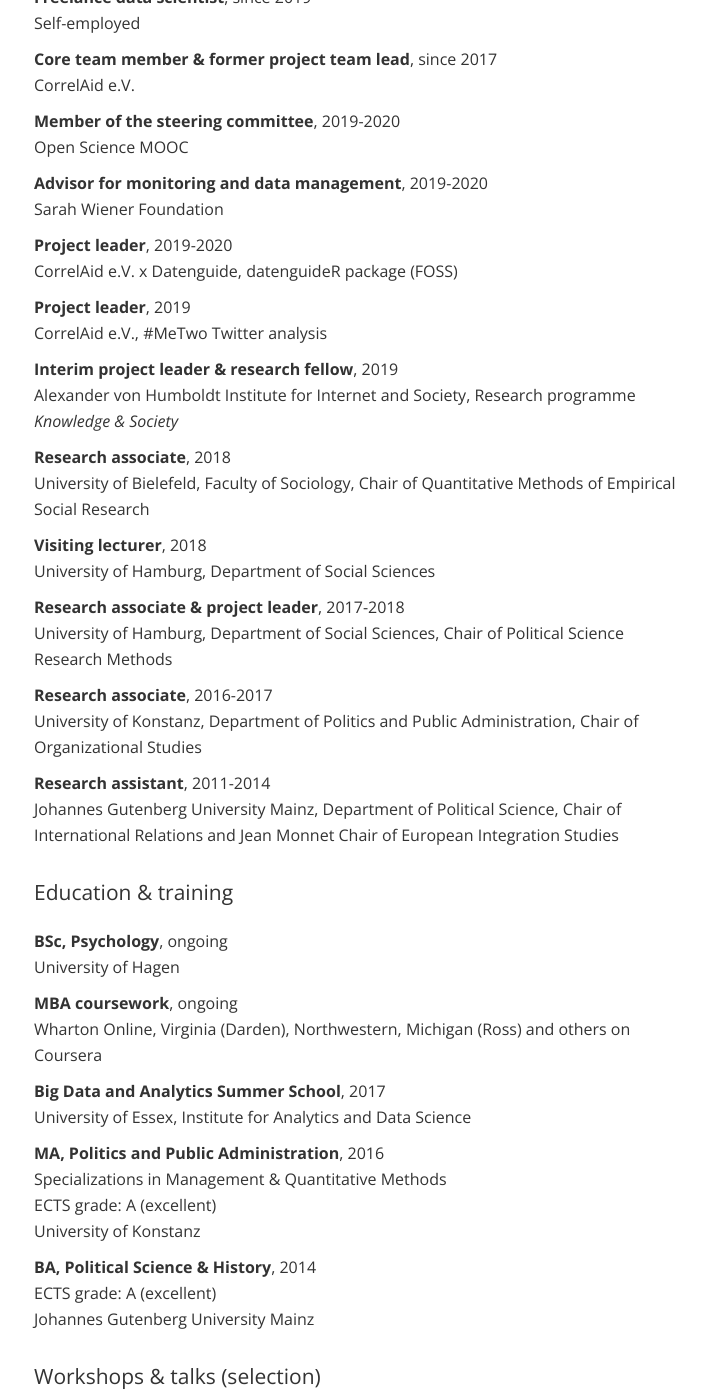
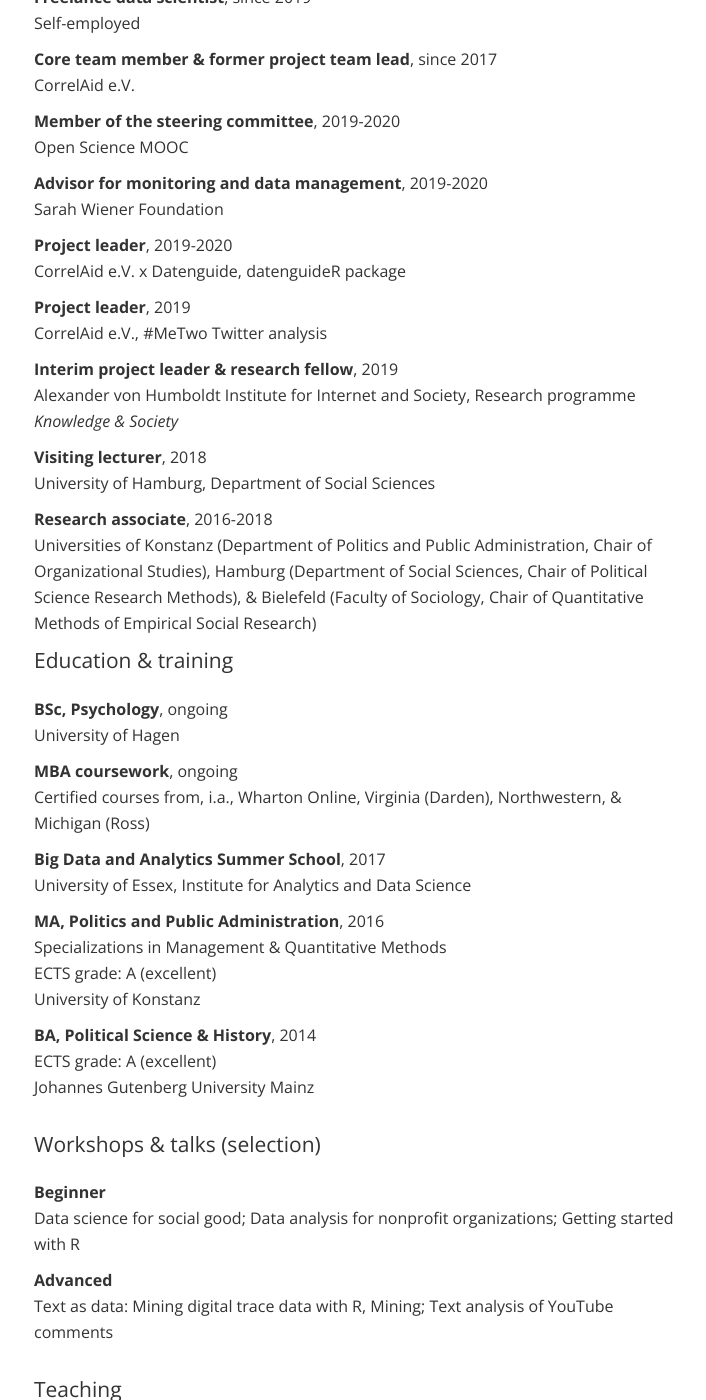
Before and after one commit to lhehnke/lhehnke.github.io, a Jekyll site: the page built from cv/index.html, in a window 1280 px wide and 1400 px high, scrolled down 355 px. Shown: the whole window, without its empty margins (282-988 px from the left). Built offline with Jekyll 4.4.1, drawn with Linux system fonts in a browser that asks for light colours; nearby versions of some CDN libraries; some of the changed text lies outside the part shown.

Commit message:
Update CV

```diff
--- a/cv/index.html
+++ b/cv/index.html
@@ -36,10 +36,7 @@
 				Sarah Wiener Foundation</p>
 
     <p><strong> Project leader</strong>, 2019-2020<br>
-				CorrelAid e.V. x Datenguide, datenguideR package (FOSS)</p>
-
-<!--    <p><strong> Data scientist</strong>, 2019-2020<br>
-				Liberate Science GmbH </p> -->
+				CorrelAid e.V. x Datenguide, datenguideR package</p>
 
     <p><strong> Project leader</strong>, 2019<br>
 				CorrelAid e.V., #MeTwo Twitter analysis </p>
@@ -47,20 +44,11 @@
     <p><strong> Interim project leader & research fellow</strong>, 2019<br>
 				Alexander von Humboldt Institute for Internet and Society, Research programme <em>Knowledge & Society</em></p>
 
-    <p><strong>Research associate</strong>, 2018<br>
-				University of Bielefeld, Faculty of Sociology, Chair of Quantitative Methods of Empirical Social Research </p>
-
     <p><strong>Visiting lecturer</strong>, 2018<br>
 				University of Hamburg, Department of Social Sciences</p>
 
-    <p><strong>Research associate & project leader</strong>, 2017-2018<br>
-				University of Hamburg, Department of Social Sciences, Chair of Political Science Research Methods </p>
-
-    <p><strong>Research associate</strong>, 2016-2017<br>
-				University of Konstanz, Department of Politics and Public Administration, Chair of Organizational Studies</p>
-
-    <p style="margin-bottom:30px"><strong>Research assistant</strong>, 2011-2014<br>
-				Johannes Gutenberg University Mainz, Department of Political Science, Chair of International Relations and Jean Monnet Chair of European Integration Studies </p>
+    <p><strong>Research associate</strong>, 2016-2018<br>
+				Universities of Konstanz (Department of Politics and Public Administration, Chair of Organizational Studies), Hamburg (Department of Social Sciences, Chair of Political Science Research Methods), & Bielefeld (Faculty of Sociology, Chair of Quantitative Methods of Empirical Social Research)</p>
 
 
     <p class="lead">Education & training</p>
@@ -69,7 +57,7 @@
 				University of Hagen</p>
 
     <p><strong>MBA coursework</strong>, ongoing<br>
-				Wharton Online, Virginia (Darden), Northwestern, Michigan (Ross) and others on Coursera</p>
+				Certified courses from, i.a., Wharton Online, Virginia (Darden), Northwestern, & Michigan (Ross)</p>
 
     <p><strong>Big Data and Analytics Summer School</strong>, 2017<br>
 				University of Essex, Institute for Analytics and Data Science</p>
@@ -90,7 +78,7 @@
 				Data science for social good; Data analysis for nonprofit organizations; Getting started with R</p>
 
     <p style="margin-bottom:30px"><strong> Advanced</strong><br>
-				Text as data: Mining digital trace data with R</p>
+				Text as data: Mining digital trace data with R, Mining; Text analysis of YouTube comments</p>
 
 
     <p class="lead">Teaching</p>
@@ -122,12 +110,6 @@
     <p><strong>Coaching Skills for Managers Specialization</strong>, 2020<br>
 				University of California, Davis on Coursera</p>
 
-<!--    <p><strong>Managing the Company of the Future</strong>, 2020<br>
-				London Business School & University of London on Coursera</p> -->
-
-<!--    <p><strong>Design Thinking for the Greater Good: Innovation in the Social Sector</strong>, 2020<br>
-				University of Virginia on Coursera</p> -->
-
     <p><strong>Organizational Leadership Specialization</strong>, 2020<br>
 				Northwestern University on Coursera</p>
 
@@ -137,9 +119,6 @@
     <p><strong>Leading People and Teams Specialization</strong>, 2019-2020<br>
 				University of Michigan (Ross School of Business) on Coursera</p>
 
-<!--    <p><strong>Agile Meets Design Thinking & Managing an Agile Team</strong>, 2019<br>
-				University of Virginia on Coursera</p> -->
-
     <p style="margin-bottom:30px"><strong>Applied Data Science with Python Specialization</strong>, 2019<br>
 				University of Michigan on Coursera</p>
 
```
